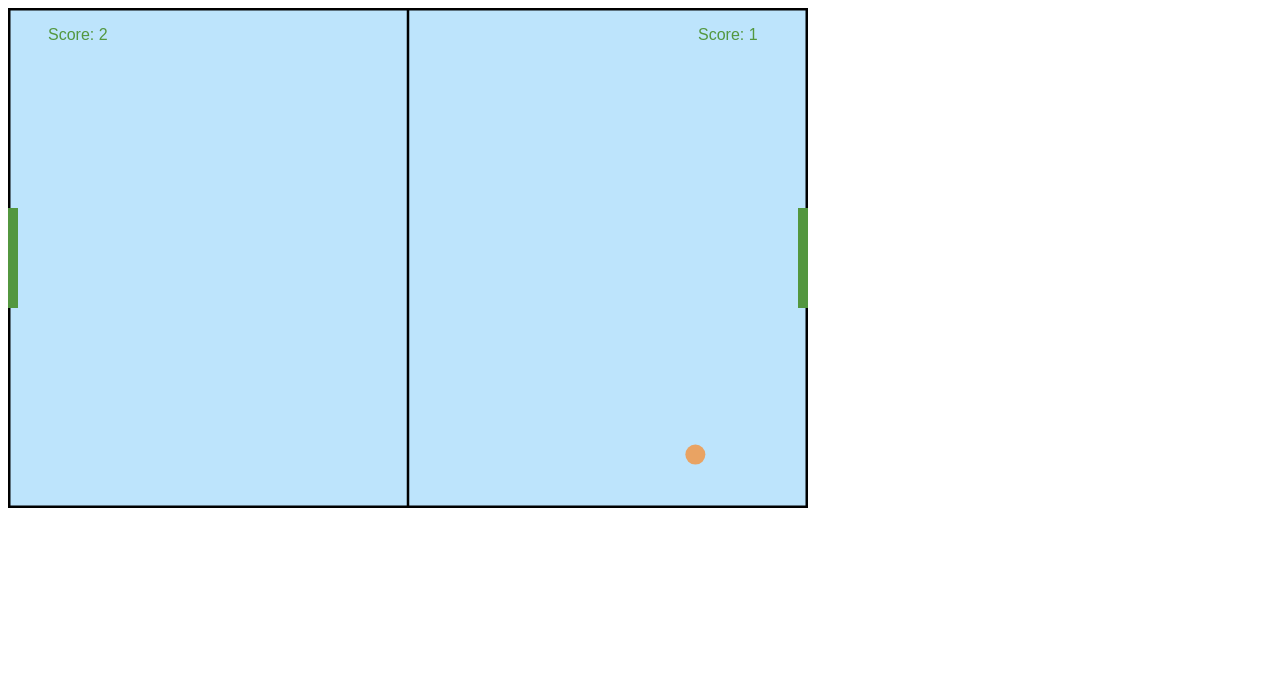
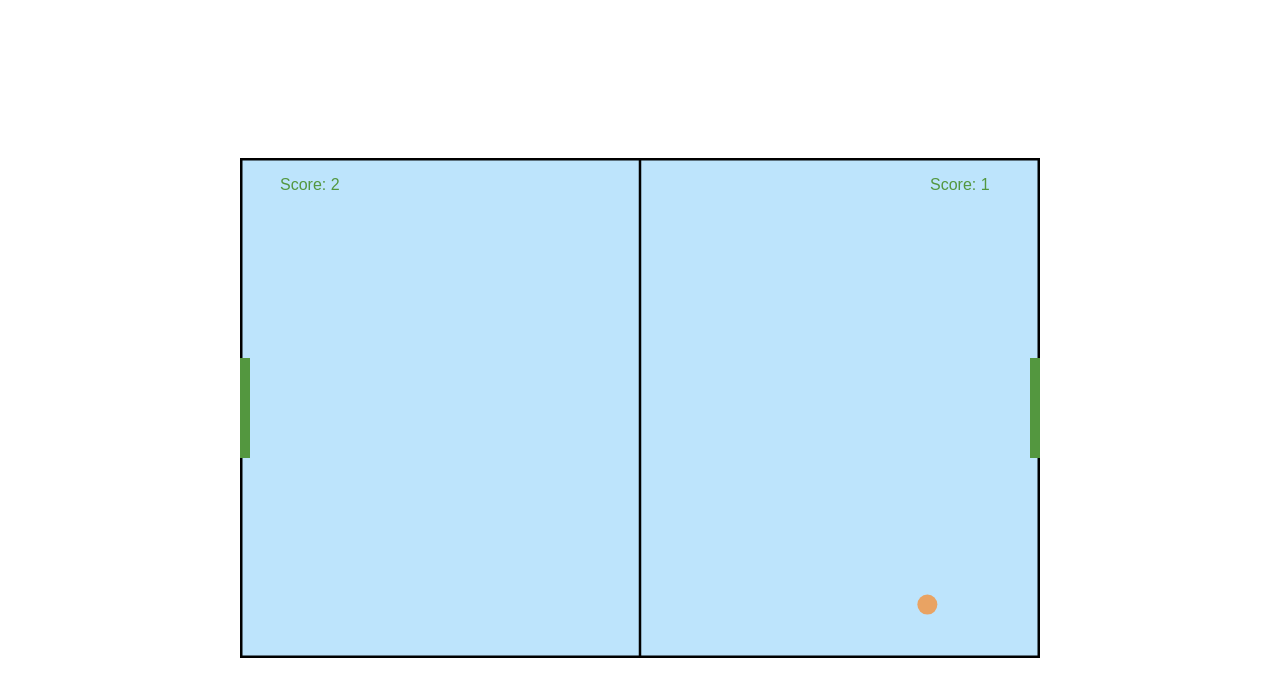
Before and after one commit to sergivillar/Ping-Pong-JavaScript, a plain HTML site: page client/index.html in a window 1280 px wide. Drawn offline with Linux system fonts and the light colour scheme.

Commit message:
Center canvas

```diff
--- a/client/index.html
+++ b/client/index.html
@@ -7,7 +7,7 @@
     <title>Document</title>
 </head>
 <body>
-    <canvas id="canvas" width="800" height="500"></canvas>
+    <canvas id="canvas" width="800" height="500" style="margin: auto"></canvas>
 </body>
     <script src="./vector.js"></script>
     <script src="./player.js"></script>
@@ -15,3 +15,12 @@
     <script src="./table.js"></script>
     <script src="./app.js"></script>
 </html>
+
+<style>
+    html, body {
+        height: 100%;
+        width: 100%;
+        display: flex;
+    }
+
+</style>
```
